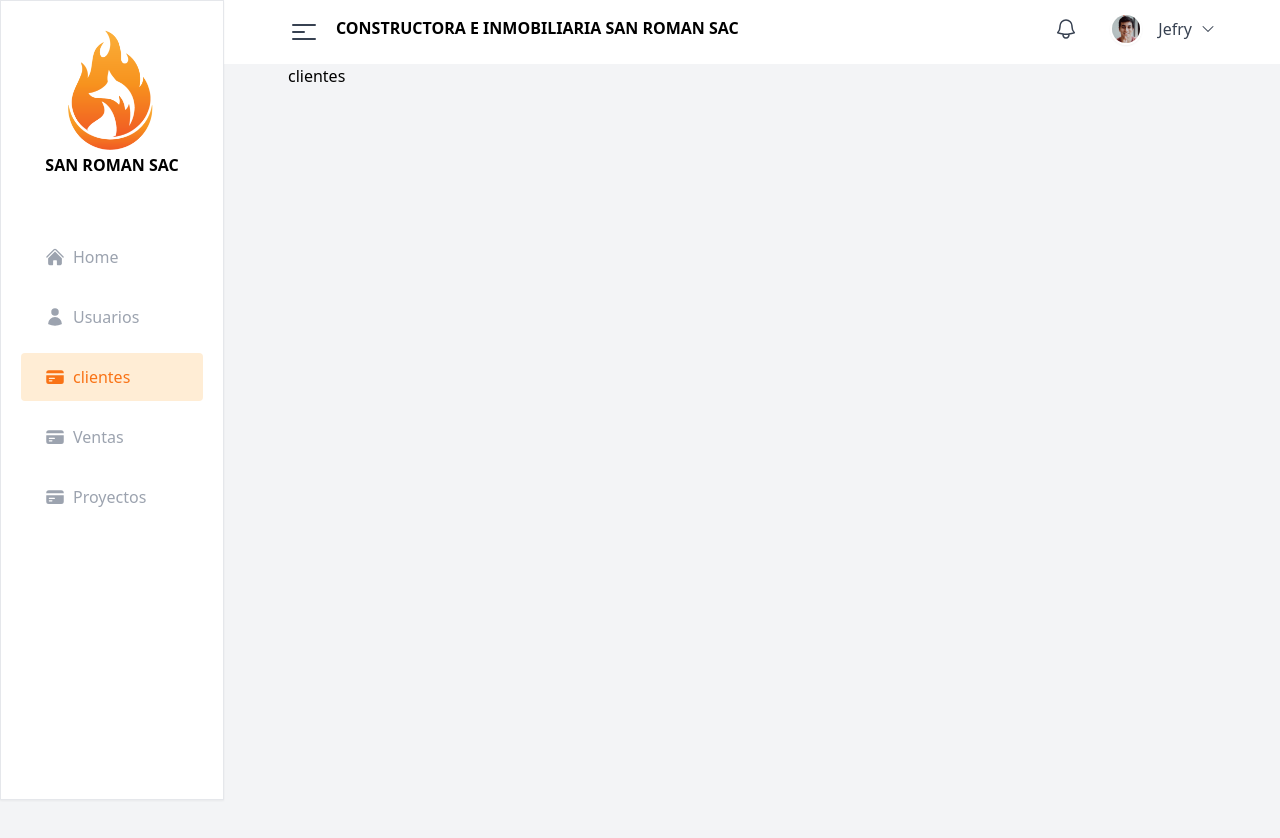
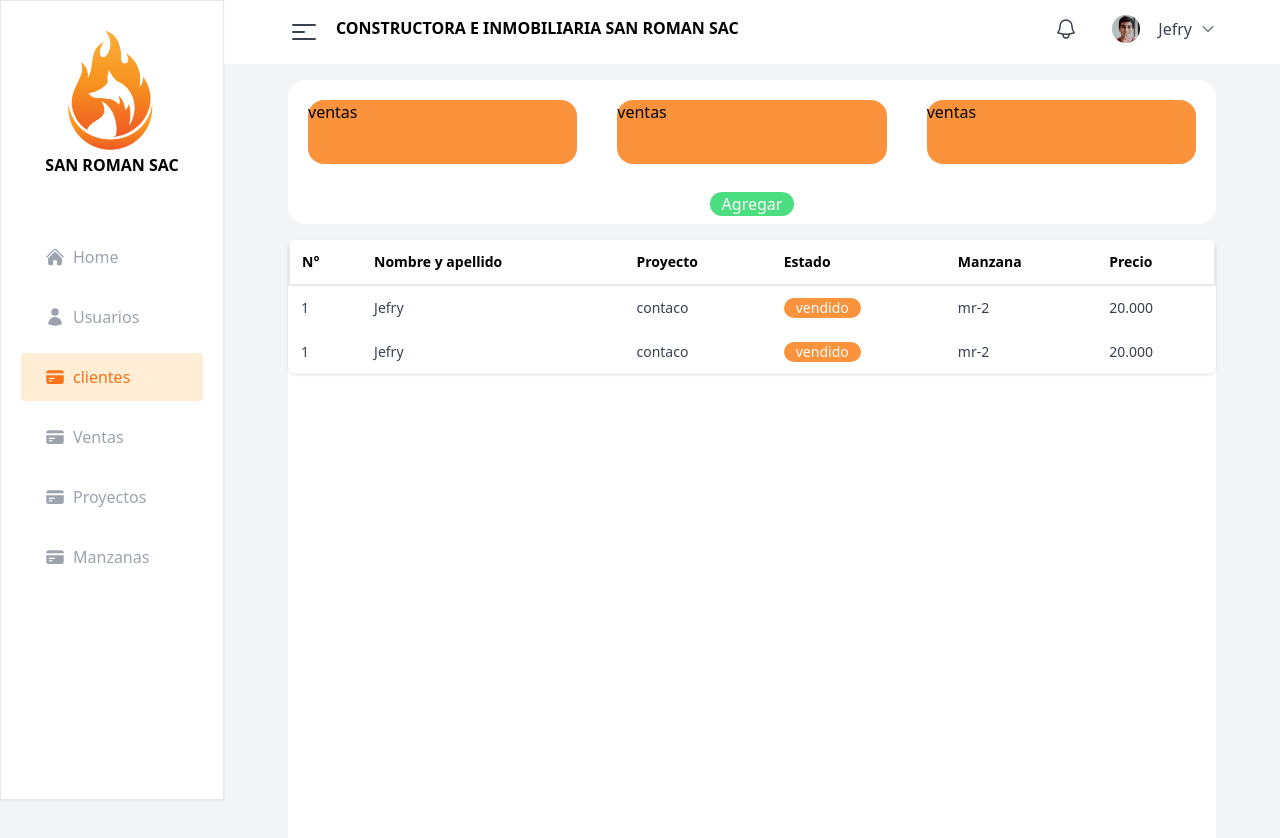
Before and after one commit to jefrydep/san_roman_app_front, a Next.js app: page /clientes in a window 1280 px wide. Shown: the top 838 px of the page. Before the commit the page ends 800 px from the top, so only its background shows below. Built offline with nearby package versions, Linux system fonts and the light colour scheme.

Commit message:
respnsive worked

```diff
--- a/components/SideBar.tsx
+++ b/components/SideBar.tsx
@@ -103,6 +103,23 @@ const SideBar = forwardRef(({ showNav }:any, ref:any) => {
             </div>
           </div>
         </Link>
+        <Link href="/manzana">
+          <div
+            className={`pl-6 py-3 mx-5 rounded text-center cursor-pointer mb-3 flex items-center transition-colors ${
+              router.pathname == "/manzana"
+                ? "bg-orange-100 text-orange-500"
+                : "text-gray-400 hover:bg-orange-100 hover:text-orange-500"
+            }`}
+          >
+            <div className="mr-2">
+              <CreditCardIcon className="h-5 w-5" />
+
+            </div>
+            <div>
+              <p>Manzanas</p>
+            </div>
+          </div>
+        </Link>
       </div>
     </div>
   );
--- a/package.json
+++ b/package.json
@@ -16,6 +16,7 @@
     "@types/react": "18.0.37",
     "@types/react-dom": "18.0.11",
     "autoprefixer": "10.4.14",
+    "axios": "^1.3.6",
     "next": "13.3.0",
     "postcss": "8.4.23",
     "react": "18.2.0",
--- a/pages/clientes.tsx
+++ b/pages/clientes.tsx
@@ -1,9 +1,131 @@
-import React from 'react'
+import React from "react";
 
 const clientes = () => {
   return (
-    < >clientes</ >
-  )
-}
+    <>
+      <div className="  flex flex-col my-4 w-full bg-white rounded-2xl  ">
+        <div className="flex">
+          <div className=" mt-5 mx-5 flex-auto   h-16 bg-orange-400 rounded-2xl  flex-row">
+            ventas
+          </div>
+          <div className=" my-5 mx-5 flex-auto   h-16 bg-orange-400 rounded-2xl  flex-row">
+            ventas
+          </div>
+          <div className=" my-5 mx-5 flex-auto    h-16 bg-orange-400 rounded-2xl  flex-row">
+            ventas
+          </div>
+        </div>
+        <div className="text-center">
+          <button className="bg-green-400 my-2 rounded-xl px-3 text-white">
+            Agregar
+          </button>
+        </div>
+      </div>
 
-export default clientes
+      <div className=" flex h-screen bg-white rounded-2xl flex-col">
+        <div className="overflow-auto rounded-lg shadow hidden md:block">
+          <table className="w-full">
+            <thead className="bg-gray-50 border-b-2 border-gray-200">
+              <tr className=" border-x-2 mx-10 bg-white ">
+                <th className="p-3 text-sm font-semibold tracking- text-left">
+                  N°
+                </th>
+                <th className="p-3 text-sm font-semibold tracking- text-left">
+                  Nombre y apellido
+                </th>
+                <th className="p-3 text-sm font-semibold tracking- text-left">
+                  Proyecto
+                </th>
+                <th className="p-3 text-sm font-semibold tracking- text-left">
+                  Estado
+                </th>
+                <th className="p-3 text-sm font-semibold tracking- text-left">
+                  Manzana
+                </th>
+                <th className="p-3 text-sm font-semibold tracking- text-left">
+                  Precio
+                </th>
+              </tr>
+            </thead>
+            <tbody className=" ">
+              <tr className="bg-white">
+                <td className="p-3 text-sm text-gray-700">1</td>
+                <td className="p-3 text-sm text-gray-700">Jefry</td>
+                <td className="p-3 text-sm text-gray-700">contaco</td>
+                <td className="p-3 text-sm text-gray-700">
+                  <button className="  rounded-2xl px-3 text-white bg-orange-400">
+                    vendido
+                  </button>
+                </td>
+
+                <td className="p-3 text-sm text-gray-700"> mr-2 </td>
+                <td className="p-3 text-sm text-gray-700">20.000</td>
+              </tr>
+              <tr className="bg-white">
+                <td className="p-3 text-sm text-gray-700">1</td>
+                <td className="p-3 text-sm text-gray-700">Jefry</td>
+                <td className="p-3 text-sm text-gray-700">contaco</td>
+                <td className="p-3 text-sm text-gray-700">
+                  <button className="  rounded-2xl px-3 text-white bg-orange-400">
+                    vendido
+                  </button>
+                </td>
+
+                <td className="p-3 text-sm text-gray-700"> mr-2 </td>
+                <td className="p-3 text-sm text-gray-700">20.000</td>
+              </tr>
+            </tbody>
+          </table>
+        </div>
+        <div className="grid grid-cols-1   md:hidden">
+
+          <div className="bg-white my-2 p-2 rounded-lg shadow">
+            <div className="flex flex-row justify-between space-x-2">
+              <div>Order number</div>
+              <div>Date</div>
+              <div>status</div>
+              <button className="bg-green-400 my-2 rounded-xl px-3 text-white">
+            Reservar
+          </button>
+            </div>
+          </div>
+          <div className="bg-white my-2 p-2 rounded-lg shadow">
+            <div className="flex flex-row justify-between space-x-2">
+              <div>Order number</div>
+              <div>Date</div>
+              <div>status</div>
+              <button className="bg-green-400 my-2 rounded-xl px-3 text-white">
+            Agregar
+          </button>
+            </div>
+          </div>
+          <div className="bg-white my-2 p-2 rounded-lg shadow">
+            <div className="flex flex-row justify-between space-x-2">
+              <div>Order number</div>
+              <div>Date</div>
+              <div>status</div>
+              <button className="bg-green-400 my-2 rounded-xl px-3 text-white">
+            Agregar
+          </button>
+            </div>
+          </div>
+          <div className="bg-white my-2 p-2 rounded-lg shadow">
+            <div className="flex flex-row justify-between space-x-2">
+              <div>Order number</div>
+              <div>Date</div>
+              <div>status</div>
+              <button className="bg-green-400 my-2 rounded-xl px-3 text-white">
+            Agregar
+          </button>
+            </div>
+          </div>
+
+
+
+        </div>
+      </div>
+    </>
+  );
+};
+
+export default clientes;
--- /dev/null
+++ b/pages/manzana.tsx
@@ -0,0 +1,9 @@
+import React from 'react'
+
+const manzana = () => {
+  return (
+    <div>manzana</div>
+  )
+}
+
+export default manzana
```
Also changed, not shown: widgets/TableWidget.tsx (+7 -11 lines), 1 other file (tests, documents, lock files or other folders).
